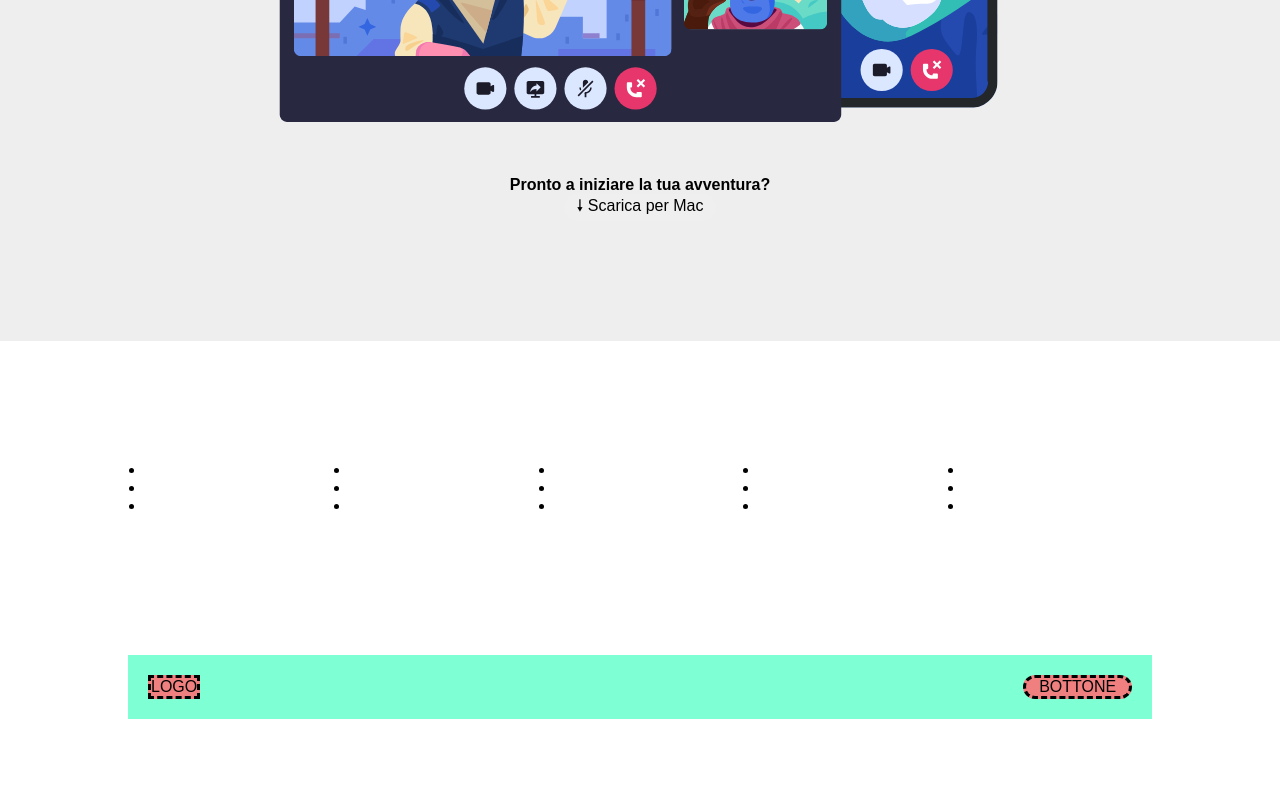
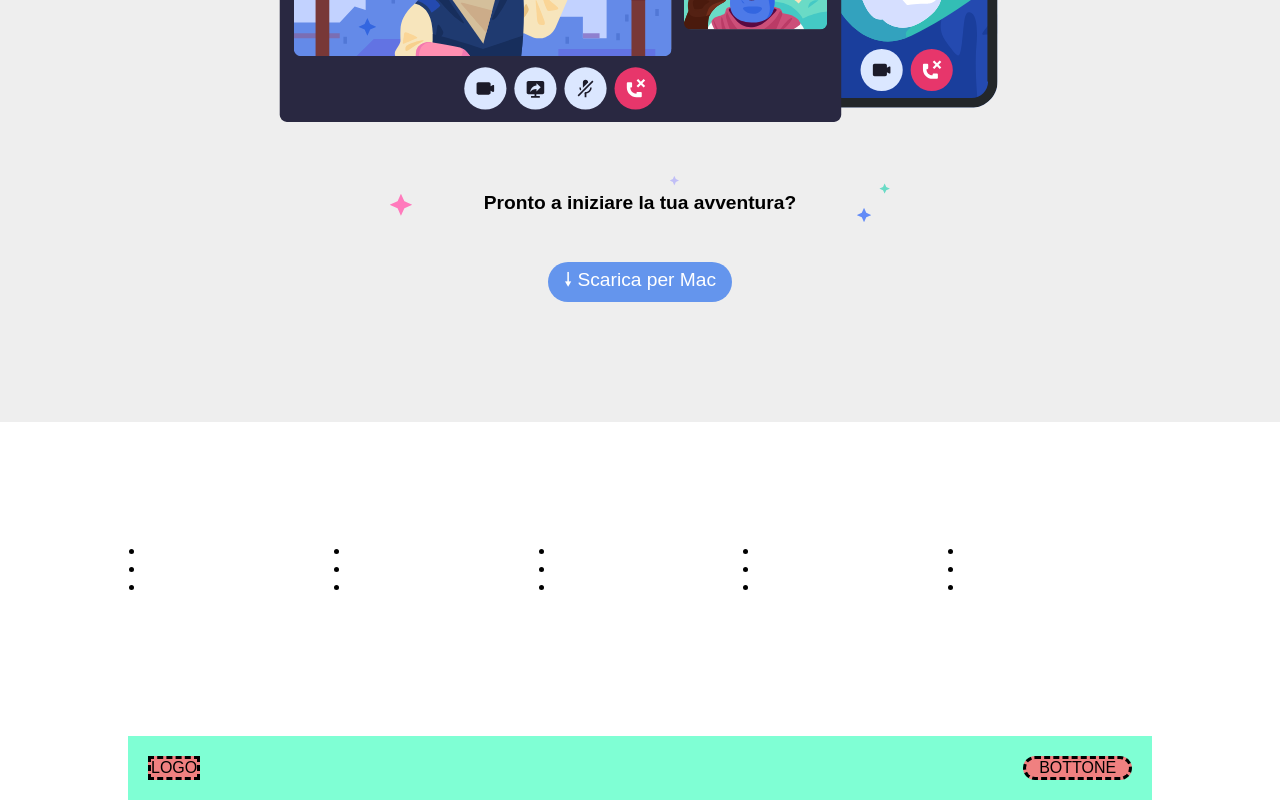
Before and after one commit to eSSeGH/htmlcss-struttura-discord, a plain HTML site: page index.html in a window 1280 px wide. Shown: the part 3047-3847 px from the top of the page. Before the commit the page ends 3766 px from the top, so only its background shows below. Drawn offline with Linux system fonts and the light colour scheme.

Commit message:
DELETE borders css section + STYLE tech* section

```diff
--- a/css/style.css
+++ b/css/style.css
@@ -33,6 +33,11 @@ h1[class^="title"] {
     color: black;
 }
 
+.small-title {
+    color: black;
+    font-size: 1.2rem;
+}
+
 /* all text */
 
 [class^="text"] {
@@ -47,16 +52,6 @@ h1[class^="title"] {
 
 .text-black {
     color: black;
-}
-
-/* all column and block borders */
-
-.debug .row [class^="col"] {
-    border: 3px dashed black;
-}
-
-.debug [class$="block"] {
-    border: 3px dashed black;
 }
 
 /* buttons */
@@ -195,6 +190,23 @@ header {
     text-align: center;
 }
 
+.small-title {
+    display: block;
+    width: 500px;
+    background-image: url(../img/stars.svg);
+    background-size: cover;
+    padding: 1rem 0.5rem 0.5rem;
+}
+
+.download-blue {
+  background-color: cornflowerblue;
+  color: white;
+  font-size: 1.2rem;
+  height: 2.5rem;
+  padding: 0 1rem;
+  margin-top: 5vh;
+}
+
 /* section community */
 
 
```
